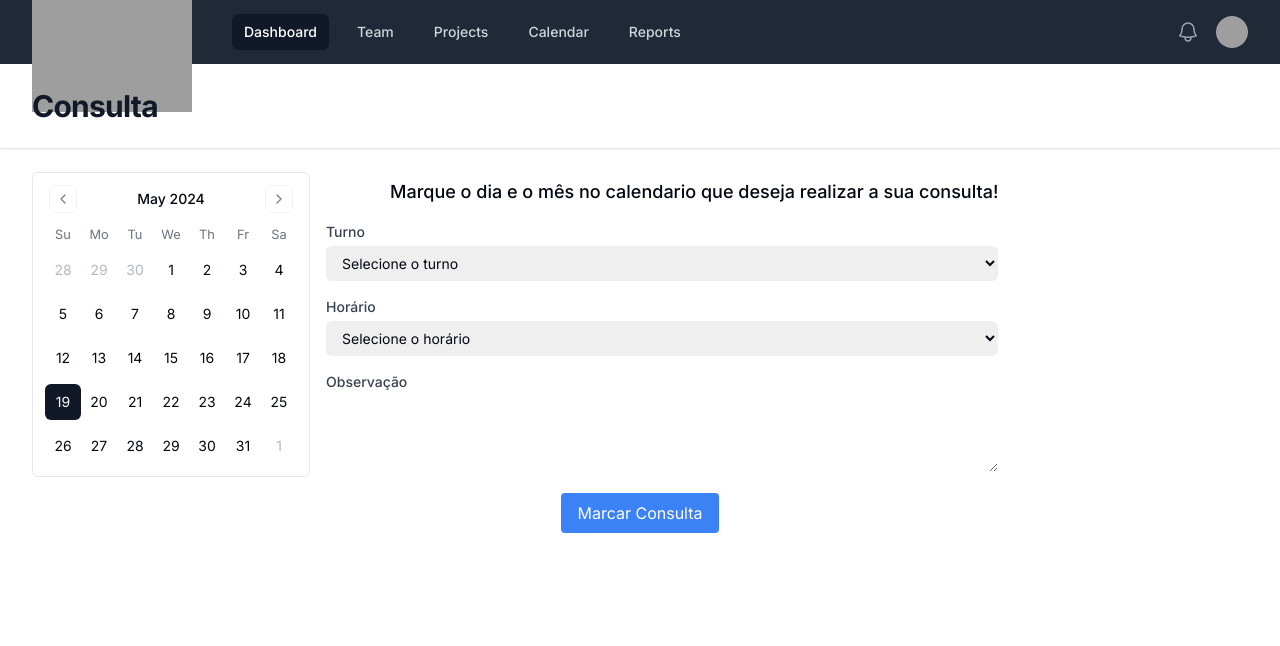
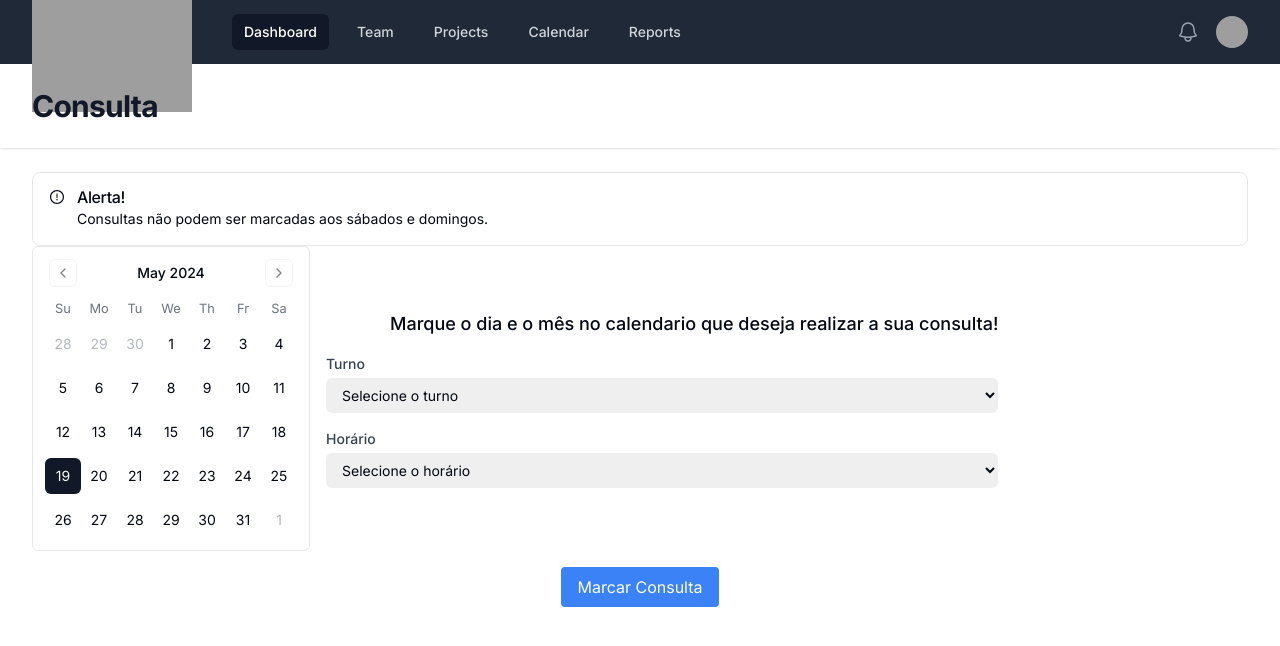
Before and after one commit to LTD-Clinicas/ltd-frontend, a Next.js app: page /dashboard-clinica in a window 1280 px wide. Both pictures are taken after a click on the button "Marcar Consulta". Shown: the top 646 px of the page. Built offline with nearby package versions, Linux system fonts and the light colour scheme; grey boxes are pictures that could not be loaded.

Commit message:
atualização 23/05 13:14
update

```diff
--- a/app/(ROTAS)/dashboard-clinica/page.tsx
+++ b/app/(ROTAS)/dashboard-clinica/page.tsx
@@ -2,6 +2,9 @@
 import React, { useState } from 'react';
 import { Calendar } from "@/components/ui/calendar"
 import  Navbar  from "@/components/ui/navbar"
+import { Alert, AlertDescription, AlertTitle } from "@/components/ui/alert"
+import { AiOutlineExclamationCircle } from "react-icons/ai";
+
 
 const user = {
   name: 'user',
@@ -32,29 +35,34 @@
   const originalConsultationText = "Marque o dia e o mês no calendario que deseja realizar a sua consulta!";
   const [turno, setTurno] = useState("");
   const [horario, setHorario] = useState("");
-  const [observacao, setObservacao] = useState("");
   const [isConsultationMarked, setIsConsultationMarked] = useState(false);
+  const [showAlert, setShowAlert] = useState(false);
+  const [alertMessage, setAlertMessage] = useState("");
 
   const handleConsultationClick = () => {
     if (!date) {
-      alert("Por favor, selecione uma data.");
+      setAlertMessage("Por favor, selecione uma data.");
+      setShowAlert(true);
       return;
     }
 
     const dayOfWeek = date.getDay();
     if (dayOfWeek === 0 || dayOfWeek === 6) {
-      alert("Consultas não podem ser marcadas aos sábados e domingos.");
+      setAlertMessage("Consultas não podem ser marcadas aos sábados e domingos.");
+      setShowAlert(true);
       return;
     }
 
     if (turno && horario) {
       const formattedDate = `${date.getDate()} do mês ${date.toLocaleString('default', { month: 'long' })}`;
-      const alertMessage = `Sua consulta foi marcada para o dia ${formattedDate} às ${horario} horas!`;
-      alert(alertMessage);
+      const alertMsg = `Sua consulta foi marcada para o dia ${formattedDate} às ${horario} horas!`;
+      setAlertMessage(alertMsg);
+      setShowAlert(true);
       setIsConsultationMarked(true);
       setConsultationText(`Sua consulta foi marcada para o dia ${formattedDate} às ${horario} horas ${turno}! Por favor, compareça no dia marcado.`);
     } else {
-      alert("Por favor, selecione todos os campos antes de marcar a consulta.");
+       setAlertMessage("Por favor, selecione todos os campos antes de marcar a consulta.");
+       setShowAlert(true);
     }
   };
 
@@ -62,7 +70,6 @@
     setIsConsultationMarked(false);
     setTurno("");
     setHorario("");
-    setObservacao("");
     setConsultationText(originalConsultationText);
   };
 
@@ -74,9 +81,7 @@
     setHorario(event.target.value);
   };
 
-  const handleObservationChange = (event: React.ChangeEvent<HTMLTextAreaElement>) => {
-    setObservacao(event.target.value);
-  };
+
 
   return (
     <>
@@ -89,6 +94,15 @@
         </header>
         <main>
           <div className="mx-auto max-w-7xl py-6 sm:px-6 lg:px-8">
+            {showAlert && (
+              <Alert>
+                  <AiOutlineExclamationCircle className="h-4 w-4" />
+                  <AlertTitle>Alerta!</AlertTitle>
+                  <AlertDescription>
+                    {alertMessage}
+                  </AlertDescription>
+              </Alert>
+             )}
             {!isConsultationMarked ? (
               <div className="flex items-center space-x-4">
                 <div>
@@ -153,19 +167,6 @@
                         )}
                       </select>
                     </div>
-                    <div>
-                      <label htmlFor="observacao" className="block text-sm font-medium text-gray-700">
-                        Observação
-                      </label>
-                      <textarea
-                        id="observacao"
-                        name="observacao"
-                        rows={3}
-                        value={observacao}
-                        onChange={handleObservationChange}
-                        className="mt-1 block w-full pl-3 pr-10 py-2 text-base border-gray-300 focus:outline-none focus:ring-blue-500 focus:border-blue-500 sm:text-sm rounded-md"
-                      ></textarea>
-                    </div>
                   </div>
                 </div>
               </div>
--- /dev/null
+++ b/components/ui/alert.tsx
@@ -0,0 +1,59 @@
+import * as React from "react"
+import { cva, type VariantProps } from "class-variance-authority"
+
+import { cn } from "@/lib/utils"
+
+const alertVariants = cva(
+  "relative w-full rounded-lg border p-4 [&>svg~*]:pl-7 [&>svg+div]:translate-y-[-3px] [&>svg]:absolute [&>svg]:left-4 [&>svg]:top-4 [&>svg]:text-foreground",
+  {
+    variants: {
+      variant: {
+        default: "bg-background text-foreground",
+        destructive:
+          "border-destructive/50 text-destructive dark:border-destructive [&>svg]:text-destructive",
+      },
+    },
+    defaultVariants: {
+      variant: "default",
+    },
+  }
+)
+
+const Alert = React.forwardRef<
+  HTMLDivElement,
+  React.HTMLAttributes<HTMLDivElement> & VariantProps<typeof alertVariants>
+>(({ className, variant, ...props }, ref) => (
+  <div
+    ref={ref}
+    role="alert"
+    className={cn(alertVariants({ variant }), className)}
+    {...props}
+  />
+))
+Alert.displayName = "Alert"
+
+const AlertTitle = React.forwardRef<
+  HTMLParagraphElement,
+  React.HTMLAttributes<HTMLHeadingElement>
+>(({ className, ...props }, ref) => (
+  <h5
+    ref={ref}
+    className={cn("mb-1 font-medium leading-none tracking-tight", className)}
+    {...props}
+  />
+))
+AlertTitle.displayName = "AlertTitle"
+
+const AlertDescription = React.forwardRef<
+  HTMLParagraphElement,
+  React.HTMLAttributes<HTMLParagraphElement>
+>(({ className, ...props }, ref) => (
+  <div
+    ref={ref}
+    className={cn("text-sm [&_p]:leading-relaxed", className)}
+    {...props}
+  />
+))
+AlertDescription.displayName = "AlertDescription"
+
+export { Alert, AlertTitle, AlertDescription }
--- a/package.json
+++ b/package.json
@@ -23,6 +23,7 @@
     "react-day-picker": "^8.10.1",
     "react-dom": "^18",
     "react-hook-form": "^7.51.2",
+    "react-icons": "^5.2.1",
     "tailwind-merge": "^2.2.2",
     "tailwindcss-animate": "^1.0.7",
     "zod": "^3.22.4"
```
Also changed, not shown: 1 other file (tests, documents, lock files or other folders).
